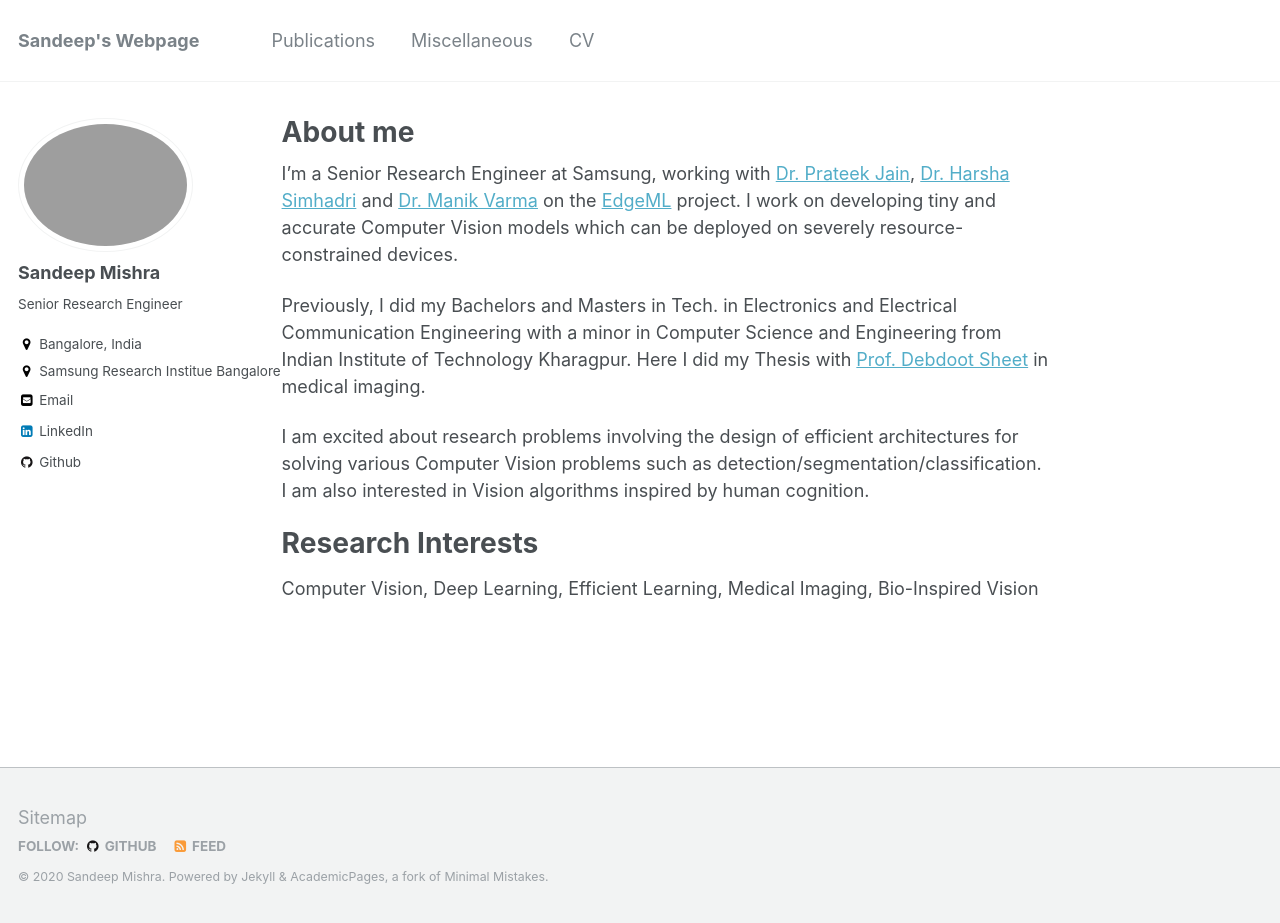
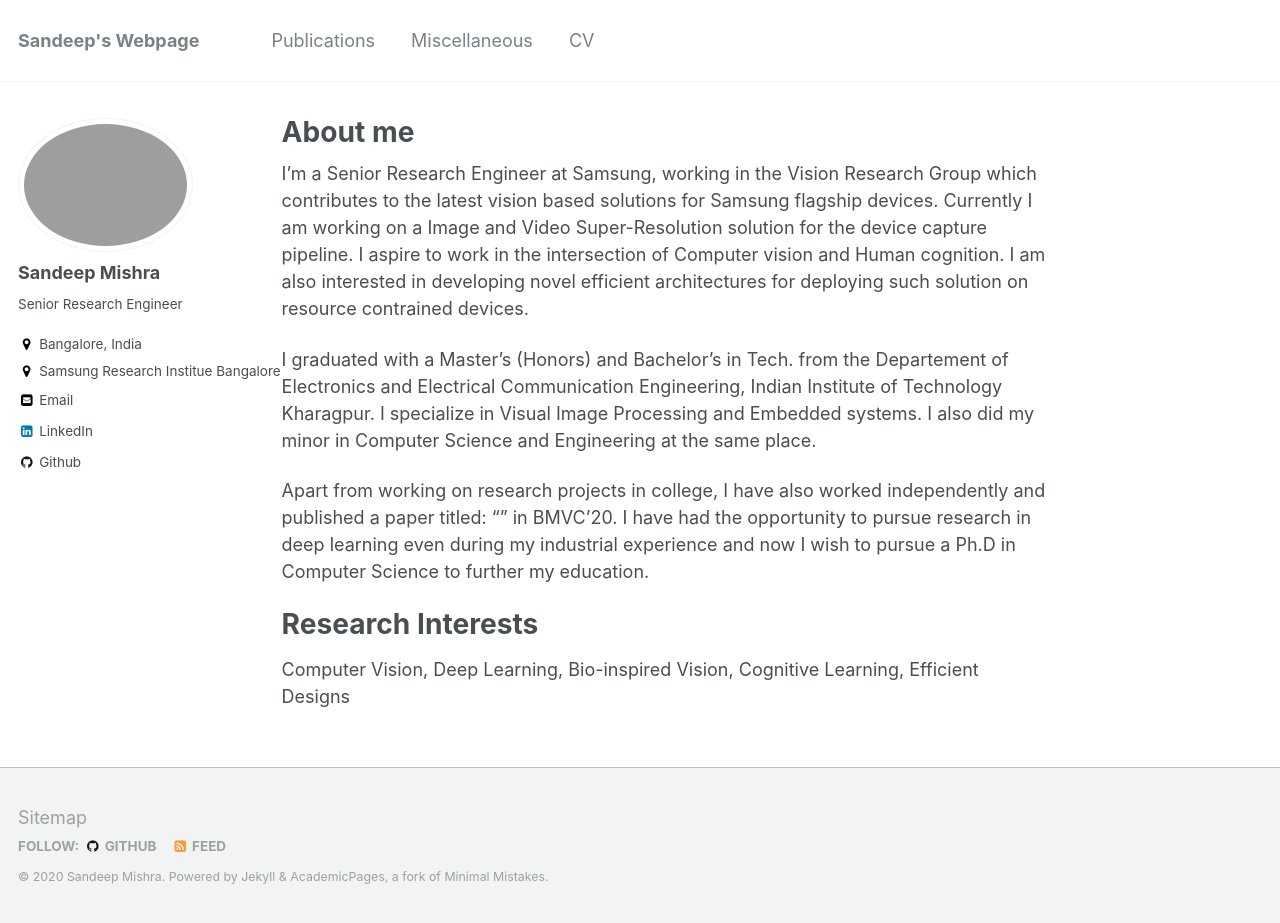
Before and after one commit to sandeep-sm/sandeep-sm.github.io, a Jekyll site: the page built from _pages/about.md, in a window 1280 px wide and 923 px high. Built offline with Jekyll 4.4.1, drawn with Linux system fonts in a browser that asks for light colours.

Commit message:
first commit

```diff
--- a/_pages/about.md
+++ b/_pages/about.md
@@ -7,12 +7,12 @@ redirect_from:
   - /about/
   - /about.html
 ---
-I'm a Senior Research Engineer at Samsung, working with [Dr. Prateek Jain](https://www.prateekjain.org/), [Dr. Harsha Simhadri](http://harsha-simhadri.org/) and [Dr. Manik Varma](http://manikvarma.org/) on the [EdgeML](https://github.com/microsoft/EdgeML/) project. I work on developing tiny and accurate Computer Vision models which can be deployed on severely resource-constrained devices.
+I'm a Senior Research Engineer at Samsung, working in the Vision Research Group which contributes to the latest vision based solutions for Samsung flagship devices. Currently I am working on a Image and Video Super-Resolution solution for the device capture pipeline. I aspire to work in the intersection of Computer vision and Human cognition. I am also interested in developing novel efficient architectures for deploying such solution on resource contrained devices.
 
-Previously, I did my Bachelors and Masters in Tech. in Electronics and Electrical Communication Engineering with a minor in Computer Science and Engineering from Indian Institute of Technology Kharagpur. Here I did my Thesis with [Prof. Debdoot Sheet](http://www.facweb.iitkgp.ac.in/~debdoot/) in medical imaging.
+I graduated with a Master's (Honors) and Bachelor's in Tech. from the Departement of Electronics and Electrical Communication Engineering, Indian Institute of Technology Kharagpur. I specialize in Visual Image Processing and Embedded systems. I also did my minor in Computer Science and Engineering at the same place.
 
-I am excited about research problems involving the design of efficient architectures for solving various Computer Vision problems such as detection/segmentation/classification. I am also interested in Vision algorithms inspired by human cognition.
+Apart from working on research projects in college, I have also worked independently and published a paper titled: "" in BMVC'20. I have had the opportunity to pursue research in deep learning even during my industrial experience and now I wish to pursue a Ph.D in Computer Science to further my education.
 
 Research Interests
 ==================
-Computer Vision, Deep Learning, Efficient Learning, Medical Imaging, Bio-Inspired Vision
+Computer Vision, Deep Learning, Bio-inspired Vision, Cognitive Learning, Efficient Designs
```
